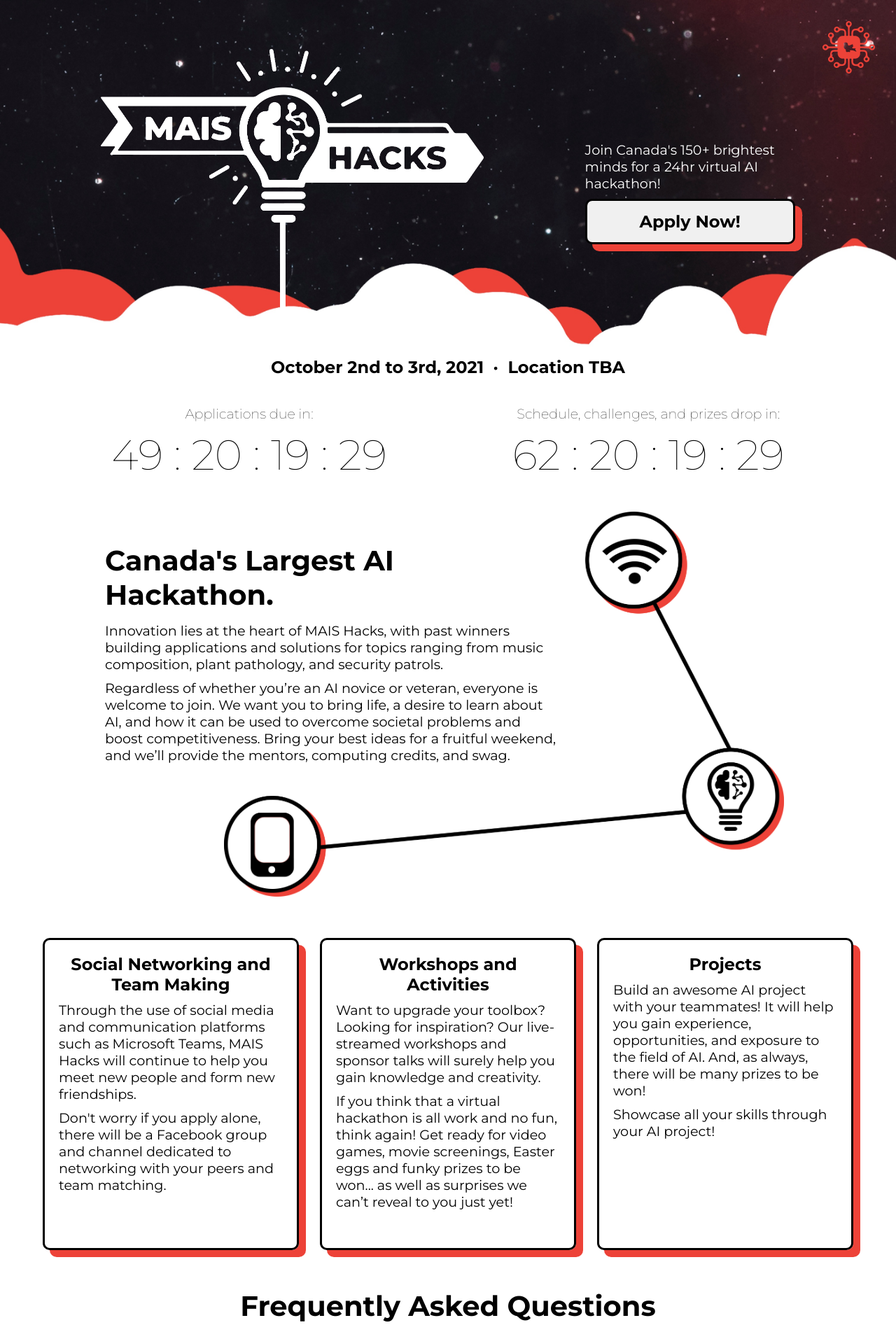
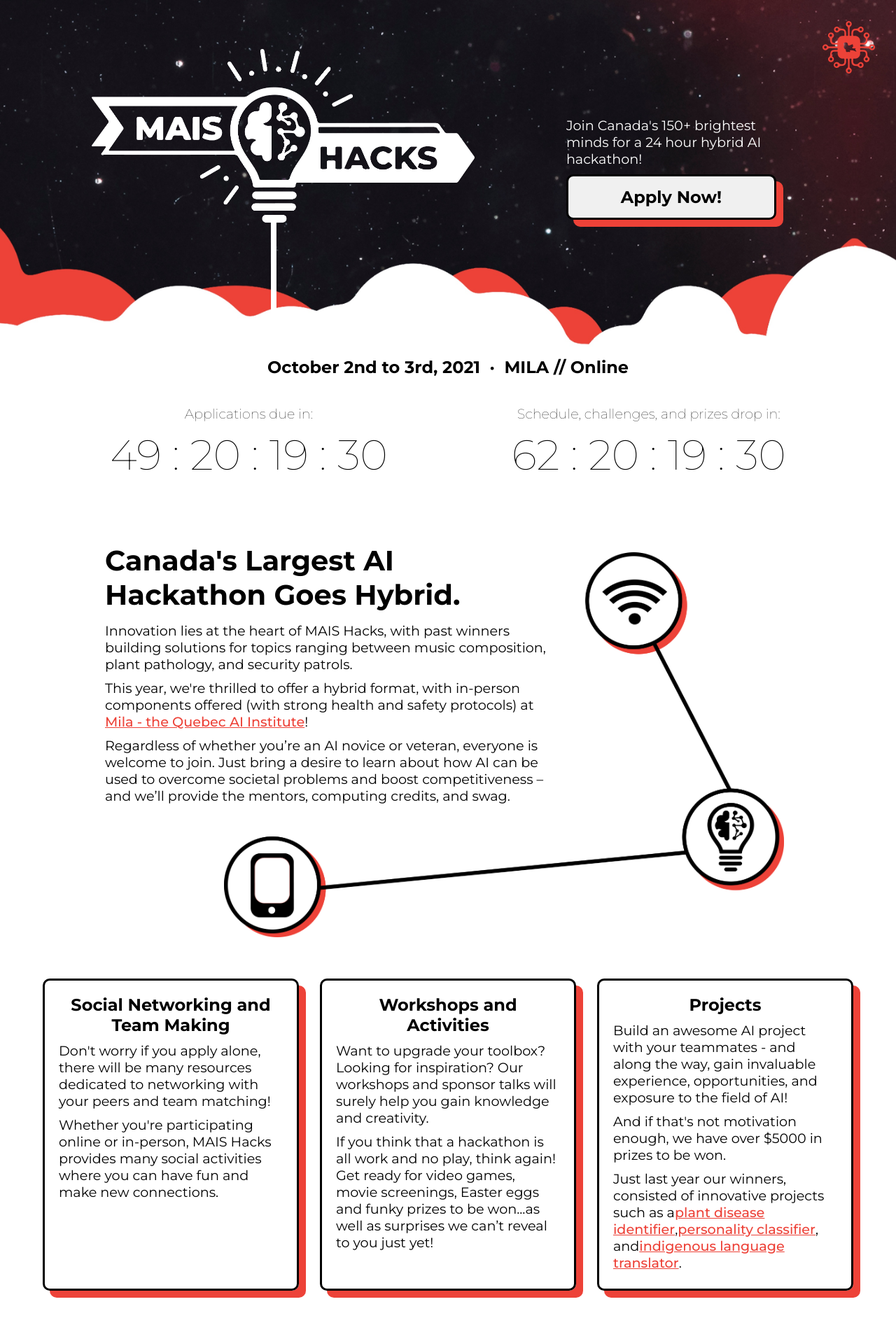
Before and after one commit to McGillAISociety/MAIShacks, a Next.js app: page / in a window 1280 px wide. Shown: the top 1903 px of the page at 70% size. Built offline with nearby package versions, Linux system fonts and the light colour scheme.

Commit message:
update content for hybrid hackathon, more meta tags

```diff
--- a/components/home/FAQ.js
+++ b/components/home/FAQ.js
@@ -2,14 +2,13 @@ import styles from '../../styles/FAQ.module.scss';
 import Accordion from '../shared/Accordion';
 
 const FAQs = [
-    { question: "Can I register for MAIS Hacks?", answer: "Anyone can participate! Cegep, undergraduates, Masters, and PhD students are all welcome." },
+    { question: "Can I register for MAIS Hacks?", answer: "Anyone can participate! CEGEP, undergraduates, masters students, and PhD students are all welcome." },
     { question: "How many people can I have on my team?", answer: "You can form teams of up to 4 people with no restrictions on school, province, or experience level." },
-    { question: "I'll need help to form a team!", answer: "We will be having a team formation channel on Microsoft Teams for you to get in contact with anyone who may also be looking for a team! Additionally, we will be having a team formation Facebook Group before the hackathon." },
     { question: "I am new to AI. Can I still particpate?", answer: "Yes - all skill levels are welcome at MAIS Hacks. More importantly, we aim to provide a super-condensed - and fun - learning experience!" },
     { question: "Does it cost anything to take part?", answer: "The event is completely free of charge." },
     { question: "What is the application process like?", answer: "We're looking for creative and enthusiastic people with the skills to contribute to cool projects. Since this is an AI themed hackathon, we prefer applicants with past AI experience and projects - however, don't let this deter you from applying! Show us what makes you special and let your enthusiasm shine!" },
-    { question: "Do I need to install any software?", answer: "We will be using Slack and Zoom. While you can access the platform through a web browser, we encourage all hackers to install these softwares for the best experience." },
-    { question: "Do I need to create any accounts?", answer: "You will need to create a DevPost account to submit your project at the end of the hackthon." }
+    // { question: "Do I need to install any software?", answer: "We will have official . While you can access the platform through a web browser, we encourage all hackers to install these softwares for the best experience." },
+    // { question: "Do I need to create any accounts?", answer: "You will need to create a DevPost account to submit your project at the end of the hackthon." }
 ];
 
 export default function FAQ() {
--- a/components/home/Info.js
+++ b/components/home/Info.js
@@ -6,11 +6,12 @@ export default function Info() {
         <div className="flex-container">
             <div>
                 <div className={'text-container'}>
-                        <h1>Canada&apos;s Largest AI Hackathon.</h1>
-                        <p>Innovation lies at the heart of MAIS Hacks, with past winners building applications and solutions for topics ranging from music composition, plant pathology, and security patrols.
+                        <h1>Canada&apos;s Largest AI Hackathon Goes Hybrid.</h1>
+                        <p>Innovation lies at the heart of MAIS Hacks, with past winners building solutions for topics ranging between music composition, plant pathology, and security patrols.
                         </p>
+                        <p>This year, we&apos;re thrilled to offer a hybrid format, with in-person components offered (with strong health and safety protocols) at <a href="https://mila.quebec/en/" target="_blank" rel="noreferrer">Mila - the Quebec AI Institute</a>!</p>
                         <p>
-                        Regardless of whether you’re an AI novice or veteran, everyone is welcome to join. We want you to bring life, a desire to learn about AI, and how it can be used to overcome societal problems and boost competitiveness. Bring your best ideas for a fruitful weekend, and we’ll provide the mentors, computing credits, and swag.
+                        Regardless of whether you’re an AI novice or veteran, everyone is welcome to join. Just bring a desire to learn about how AI can be used to overcome societal problems and boost competitiveness – and we’ll provide the mentors, computing credits, and swag.
                         </p>
                     </div>
                 <img src="/images/connecty_boi.png" alt="connecty boi"
@@ -21,19 +22,22 @@ export default function Info() {
         <div className="flex-container">
             <div className={`card-border ${styles['bubble']} ${styles['bubble--left']}`}>
                 <h2>Social Networking and Team Making</h2>
-                <p>Through the use of social media and communication platforms such as Microsoft Teams, MAIS Hacks will continue to help you meet new people and form new friendships.</p>
-                <p>Don&apos;t worry if you apply alone, there will be a Facebook group and channel dedicated to networking with your peers and team matching.</p>
+                <p>Don&apos;t worry if you apply alone, there will be many resources dedicated to networking with your peers and team matching!</p>
+                <p>Whether you&apos;re participating online or in-person, MAIS Hacks provides many social activities where you can have fun and make new connections.</p>
             </div>
             <div className={`card-border ${styles['bubble']} ${styles['bubble--center']}`}>
                 <h2>Workshops and Activities</h2>
-                <p>Want to upgrade your toolbox? Looking for inspiration? Our live-streamed workshops and sponsor talks will surely help you gain knowledge and creativity.</p>
-                <p>If you think that a virtual hackathon is all work and no fun, think again! Get ready for video games, movie screenings, Easter eggs and funky prizes to be won... as well as surprises we can’t reveal to you just yet!</p>
+                <p>Want to upgrade your toolbox? Looking for inspiration? Our workshops and sponsor talks will surely help you gain knowledge and creativity.</p>
+                <p>If you think that a hackathon is all work and no play, think again! Get ready for video games, movie screenings, Easter eggs and funky prizes to be won...as well as surprises we can’t reveal to you just yet!</p>
             </div>
             <div className={`card-border ${styles['bubble']} ${styles['bubble--right']}`}>
                 <h2>Projects</h2>
-                <p>Build an awesome AI project with your teammates! It will help you gain experience, opportunities, and exposure to the field of AI. And, as always, there will be many prizes to be won!</p>
-                {/* TODO: add links to past projects */}
-                <p>Showcase all your skills through your AI project!</p>
+                <p>Build an awesome AI project with your teammates - and along the way, gain invaluable experience, opportunities, and exposure to the field of AI!</p>
+                <p>And if that&apos;s not motivation enough, we have over $5000 in prizes to be won.</p>
+                <p>Just last year our winners, consisted of innovative projects such as a
+                    <a href="https://devpost.com/software/plant-disease-identifier" target="_blank" rel="noreferrer">plant disease identifier</a>,
+                    <a href="https://devpost.com/software/mbti-personality-classifier-2eho6w" target="_blank" rel="noreferrer">personality classifier</a>, and
+                    <a href="https://devpost.com/software/machine-translation-for-low-resource-languages" target="_blank" rel="noreferrer">indigenous language translator</a>.</p>
             </div>
         </div>
     </div>
--- a/components/home/Landing.js
+++ b/components/home/Landing.js
@@ -11,7 +11,7 @@ export default function Landing() {
 
     const text = <div className={styles['top-content__text']}>
         <p>
-            Join Canada&apos;s 150+ brightest minds for a 24hr virtual AI hackathon!
+            Join Canada&apos;s 150+ brightest minds for a 24 hour hybrid AI hackathon!
         </p>
         <Button expand onClick={() => window.open('https://forms.gle/YM71yc3zLghNzSMDA')}>
             Apply Now!
@@ -42,7 +42,7 @@ export default function Landing() {
         </div>
         <div className={`flex-container ${styles['bottom-content-container']}`}>
             <div className={styles['bottom-content']}>
-                <h2>October 2nd to 3rd, 2021 &nbsp;&middot;&nbsp; Location TBA</h2>
+                <h2>October 2nd to 3rd, 2021 &nbsp;&middot;&nbsp; MILA // Online</h2>
                 <div className={`flex-container ${styles['bottom-content__countdowns']}`}>
                 {/* TODO: make these the correct dates */}
                     <div>
--- /dev/null
+++ b/components/shared/MetaTags.js
@@ -0,0 +1,21 @@
+import Head from 'next/head'
+
+export default function MetaTags({title, description, imagePath, route}) {
+    return <Head>
+        <title>{title}</title>
+        <meta name="title" content={title} />
+        <meta name="description" content={description}/>
+
+        <meta property="og:type" content="website" />
+        <meta property="og:url" content={`https://maishacks.com${route}`} />
+        <meta property="og:title" content={title} />
+        <meta property="og:description" content={description} />
+        <meta property="og:image" content={imagePath} />
+
+        <meta property="twitter:card" content="summary_large_image" />
+        <meta property="twitter:url" content={`https://maishacks.com${route}`} />
+        <meta property="twitter:title" content={title} />
+        <meta property="twitter:description" content={description}  />
+        <meta property="twitter:image" content={imagePath} />
+    </Head>
+}
--- a/pages/index.js
+++ b/pages/index.js
@@ -2,20 +2,15 @@ import Landing from '../components/home/Landing'
 import Info from '../components/home/Info'
 import FAQ from '../components/home/FAQ'
 import Sponsors from '../components/home/Sponsors'
-
-import Head from 'next/head'
+import MetaTags from '../components/shared/MetaTags'
 
 // TODO: explore hosting solutions; may want to use our AWS account to run the next server, and then use the Image component
 // TODO: write the README and add a license
 
 export default function Home() {
   return <>
-    {/* TODO: once the banner is created, include that here as an image for link previews */}
-    <Head>
-      <title>MAIS Hacks 2021</title>
-      <meta name="title" content="MAIS Hacks 2021" />
-      <meta name="description" content="Canada's largest AI hackathon" />
-    </Head>
+    <MetaTags title="MAIS Hacks 2021" description="Canada's largest AI hackathon"
+              imagePath="/images/banner.png" route="/" />
 
     <Landing />
     <Info />
--- a/styles/Landing.module.scss
+++ b/styles/Landing.module.scss
@@ -18,6 +18,7 @@
     &__text {
         width: 300px;
         color: white;
+        padding: 0 40px 70px 0;
     }
     &__desktop-logo {
         height: 400px;
--- a/styles/globals.scss
+++ b/styles/globals.scss
@@ -57,6 +57,11 @@ p {
   margin: 10px 0 10px 0;
 }
 
+a {
+  color: var(--red);
+  font-weight: 500;
+}
+
 .text-container {
   width: auto;
   max-width: 650px;
```
Also changed, not shown: public/images/banner.png (added), public/images/pluggy_boi.png.
